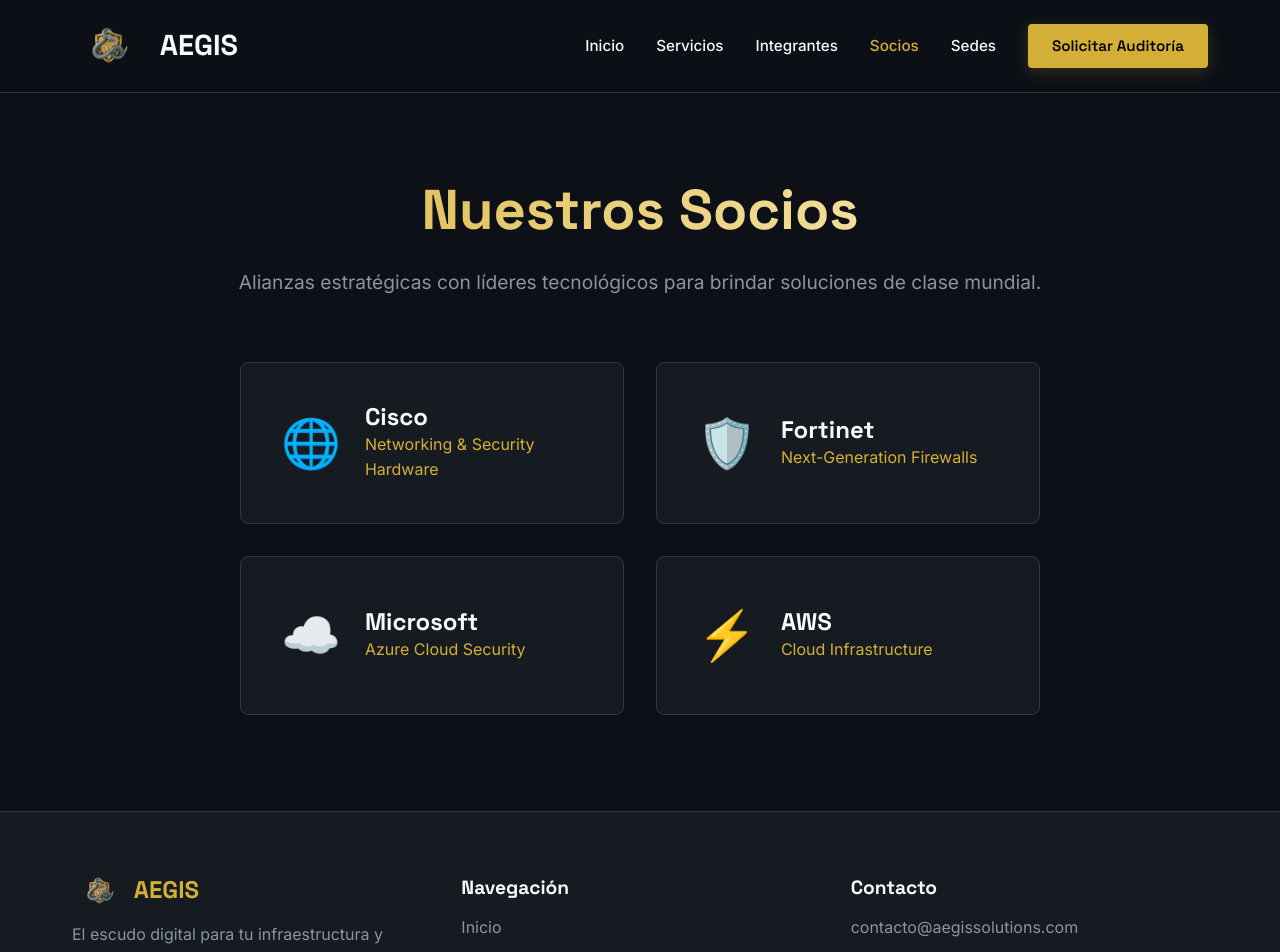
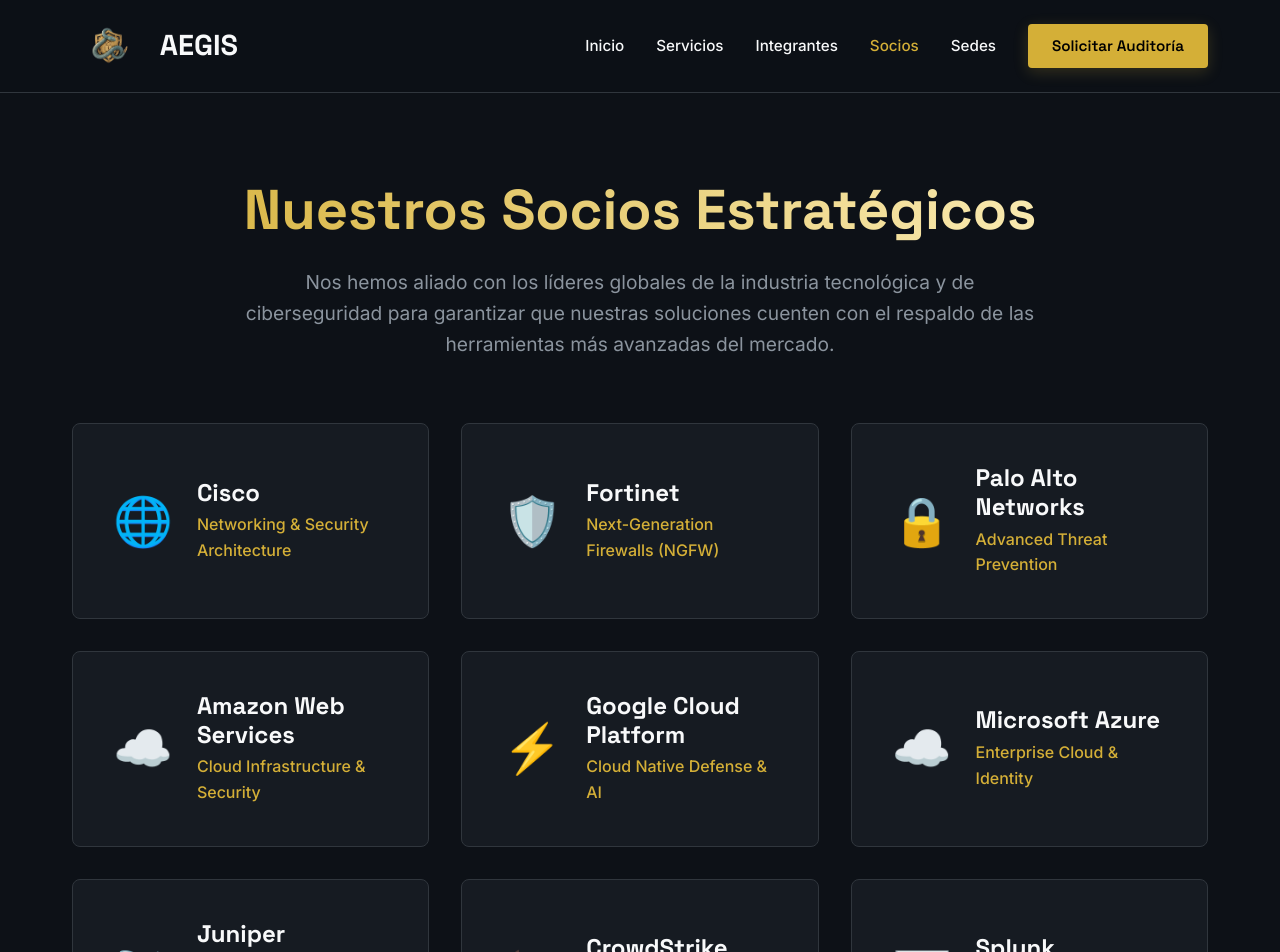
Before and after one commit to nilyerrr/Documentacion---Aegis-Solutions, a React (Vite) app in the folder Proyecto Final - Empresa 1/website/: page /socios in a window 1280 px wide. Shown: the top 952 px of the page. Built offline with nearby package versions, Linux system fonts and the light colour scheme.

Commit message:
vault backup: 2026-08-15 00:53:39

```diff
--- a/Proyecto Final - Empresa 1/website/src/pages/Partners.jsx
+++ b/Proyecto Final - Empresa 1/website/src/pages/Partners.jsx
@@ -1,10 +1,16 @@
 import React from 'react';
 
 const partners = [
-  { name: 'Cisco', desc: 'Networking & Security Hardware', icon: '🌐' },
-  { name: 'Fortinet', desc: 'Next-Generation Firewalls', icon: '🛡️' },
-  { name: 'Microsoft', desc: 'Azure Cloud Security', icon: '☁️' },
-  { name: 'AWS', desc: 'Cloud Infrastructure', icon: '⚡' }
+  { name: 'Cisco', desc: 'Networking & Security Architecture', icon: '🌐' },
+  { name: 'Fortinet', desc: 'Next-Generation Firewalls (NGFW)', icon: '🛡️' },
+  { name: 'Palo Alto Networks', desc: 'Advanced Threat Prevention', icon: '🔒' },
+  { name: 'Amazon Web Services', desc: 'Cloud Infrastructure & Security', icon: '☁️' },
+  { name: 'Google Cloud Platform', desc: 'Cloud Native Defense & AI', icon: '⚡' },
+  { name: 'Microsoft Azure', desc: 'Enterprise Cloud & Identity', icon: '☁️' },
+  { name: 'Juniper Networks', desc: 'High-Performance Routing', icon: '📡' },
+  { name: 'CrowdStrike', desc: 'Endpoint Detection & Response (EDR)', icon: '🦅' },
+  { name: 'Splunk', desc: 'SIEM & Security Analytics', icon: '📊' },
+  { name: 'Hack The Box', desc: 'Offensive Security & Red Team', icon: '🎯' }
 ];
 
 const Partners = () => {
@@ -13,16 +19,31 @@
       <section className="section">
         <div className="container">
           <div style={{ textAlign: 'center', marginBottom: '4rem' }}>
-            <h1 className="text-gradient" style={{ fontSize: '3.5rem', marginBottom: '1.5rem' }}>Nuestros Socios</h1>
-            <p style={{ color: 'var(--text-muted)', fontSize: '1.2rem' }}>Alianzas estratégicas con líderes tecnológicos para brindar soluciones de clase mundial.</p>
+            <h1 className="text-gradient" style={{ fontSize: '3.5rem', marginBottom: '1.5rem' }}>Nuestros Socios Estratégicos</h1>
+            <p style={{ color: 'var(--text-muted)', fontSize: '1.2rem', maxWidth: '800px', margin: '0 auto' }}>
+              Nos hemos aliado con los líderes globales de la industria tecnológica y de ciberseguridad para garantizar que nuestras soluciones cuenten con el respaldo de las herramientas más avanzadas del mercado.
+            </p>
           </div>
-          <div className="grid grid-cols-2" style={{ maxWidth: '800px', margin: '0 auto' }}>
+
+          <div style={{
+            display: 'grid',
+            gridTemplateColumns: 'repeat(auto-fit, minmax(350px, 1fr))',
+            gap: '2rem',
+            maxWidth: '1200px',
+            margin: '0 auto'
+          }}>
             {partners.map((partner, idx) => (
-              <div key={idx} className="glass-card" style={{ display: 'flex', alignItems: 'center', gap: '1.5rem' }}>
+              <div key={idx} className="glass-card" style={{
+                display: 'flex',
+                alignItems: 'center',
+                gap: '1.5rem',
+                transition: 'transform 0.3s ease, box-shadow 0.3s ease',
+                cursor: 'default'
+              }}>
                 <div style={{ fontSize: '3rem' }}>{partner.icon}</div>
                 <div>
-                  <h3 style={{ fontSize: '1.5rem', color: 'var(--text-main)' }}>{partner.name}</h3>
-                  <p style={{ color: 'var(--primary)' }}>{partner.desc}</p>
+                  <h3 style={{ fontSize: '1.5rem', color: 'var(--text-main)', marginBottom: '0.3rem' }}>{partner.name}</h3>
+                  <p style={{ color: 'var(--primary)', fontWeight: 500 }}>{partner.desc}</p>
                 </div>
               </div>
             ))}
```
Also changed, not shown: Proyecto Final - Empresa 1/website/public/cisco.png (added), 1 other file (tests, documents, lock files or other folders).
